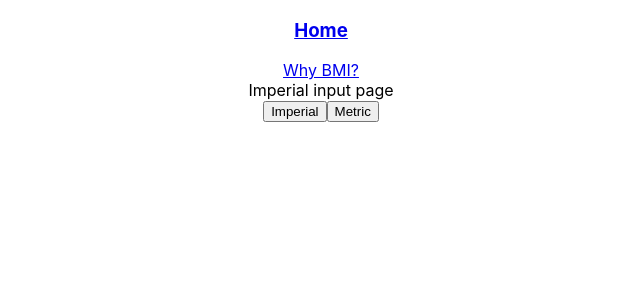
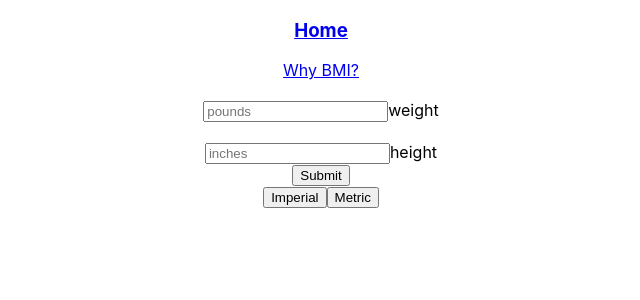
Before and after one commit to hammyhammer/bmi-calculator, a React (Create React App) app in the folder client/: page /imperial in a window 1280 px wide. Shown: the top 300 px of the page, without its empty margins (319-959 px from the left). Built offline with nearby package versions, Linux system fonts and the light colour scheme; no server answers.

Commit message:
refactoring metric

```diff
--- a/client/src/App.js
+++ b/client/src/App.js
@@ -2,6 +2,7 @@ import { Link, Route, Routes, useParams } from 'react-router-dom';
 import Navbar from './components/Navbar';
 import MetricSystem from './components/MetricSystem';
 import ResultsPage from './components/ResultsPage';
+import ImperialSystem from './components/ImperialSystem';
 import './App.css';
 
 function App() {
@@ -14,7 +15,7 @@ function App() {
       <Navbar />
       <Routes>
         <Route path="/" element={<div>Adult BMI Calculator</div>} />
-        <Route path="/imperial" element={<div>Imperial input page</div>} />
+        <Route path="/imperial" element={<ImperialSystem />} />
         <Route path="/metric" element={<MetricSystem />} />
         <Route path="/results/:id" element={<ResultsPage />} />
         <Route path="/why-bmi" element={<div>Why BMI Page</div>} />
--- a/client/src/components/FormImperial.jsx
+++ b/client/src/components/FormImperial.jsx
@@ -1,15 +1,20 @@
 import React from 'react'
 
-export default function FormImperial() {
-  const { weight, height } = props.input
+export default function FormImperial(props) {
+  const { weightImperial, heightImperial } = props.input
 
   return (
     <div>
+      <br />
       <form onSubmit={props.handleSubmit}>
+        <input id="weightImperial" value={weightImperial} type="number" placeholder="pounds" onChange={props.handleImperialInput} />
         <label>weight</label>
-        <input id="weight" value={weight} type="number" placeholder="inches" onChange={props.handleImperialInput} />
         <br />
-        <input id="height" value={height} type="number" onChange={props.handleImperialInput} />
+        <br />
+        <input id="heightImperial" value={heightImperial} type="number" placeholder="inches" onChange={props.handleImperialInput} />
+        <label>height</label>
+        <br />
+        <button>{props.type}</button>
       </form>
     </div>
   )
--- a/client/src/components/FormMetric.jsx
+++ b/client/src/components/FormMetric.jsx
@@ -1,7 +1,7 @@
 import React from 'react'
 
 export default function Form(props) {
-  const { weightMetric, height } = props.input
+  const { weightMetric, heightMetric } = props.input
 
   return <form onSubmit={props.handleSubmit}>
     <br />
@@ -9,7 +9,7 @@ export default function Form(props) {
     <label>Kilograms</label>
     <br />
     <br />
-    <input id="height" value={height} type="number" placeholder="centimeters" onChange={props.handleMetricInput} />
+    <input id="heightMetric" value={heightMetric} type="number" placeholder="centimeters" onChange={props.handleMetricInput} />
     <label>Centimeters</label>
 
     <br />
--- a/client/src/components/ImperialSystem.jsx
+++ b/client/src/components/ImperialSystem.jsx
@@ -1,23 +1,23 @@
 import { useState } from 'react';
 import api from '../services/apiConfig'
 import FormImperial from './FormImperial';
-// import { useNavigate } from 'react-router-dom';
+import { useNavigate } from 'react-router-dom';
 
 export default function ImperialSystem() {
   const default_input = {
-    weight: 0,
-    height: 0,
+    weightImperial: 0,
+    heightImperial: 0,
   }
 
   const [input, setInput] = useState({});
-
+  const navigate = useNavigate()
   const handleSubmit = async (event) => {
     event.preventDefault();
     const fields = input;
     const res = await api.post("", { fields })
     console.log(res.data)
     setInput(default_input)
-    // navigate(`/results/${res.data.id}`)
+    navigate(`/results/${res.data.id}`)
   }
 
   const handleImperialInput = (event) => {
--- a/client/src/components/MetricSystem.jsx
+++ b/client/src/components/MetricSystem.jsx
@@ -5,7 +5,7 @@ import FormMetric from './FormMetric'
 
 const default_input = {
   weightMetric: 0,
-  height: 0,
+  heightMetric: 0,
 }
 
 export default function MetricSystem() {
```
